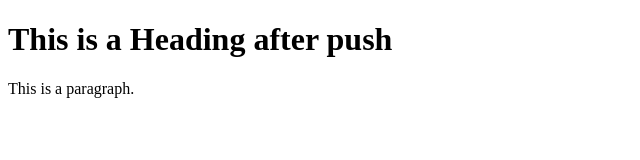
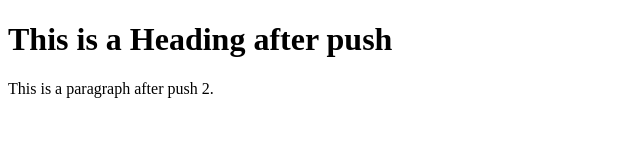
Before and after one commit to vishal10518/billing, a plain HTML site: page index.html in a window 1280 px wide. Shown: the full height of the page, 0-640 px from the left. Drawn offline with Linux system fonts and the light colour scheme.

Commit message:
Update index.html

```diff
--- a/index.html
+++ b/index.html
@@ -6,7 +6,7 @@
 <body>
 
 <h1>This is a Heading after push</h1>
-<p>This is a paragraph.</p>
+<p>This is a paragraph after push 2.</p>
 
 </body>
 </html>
```
